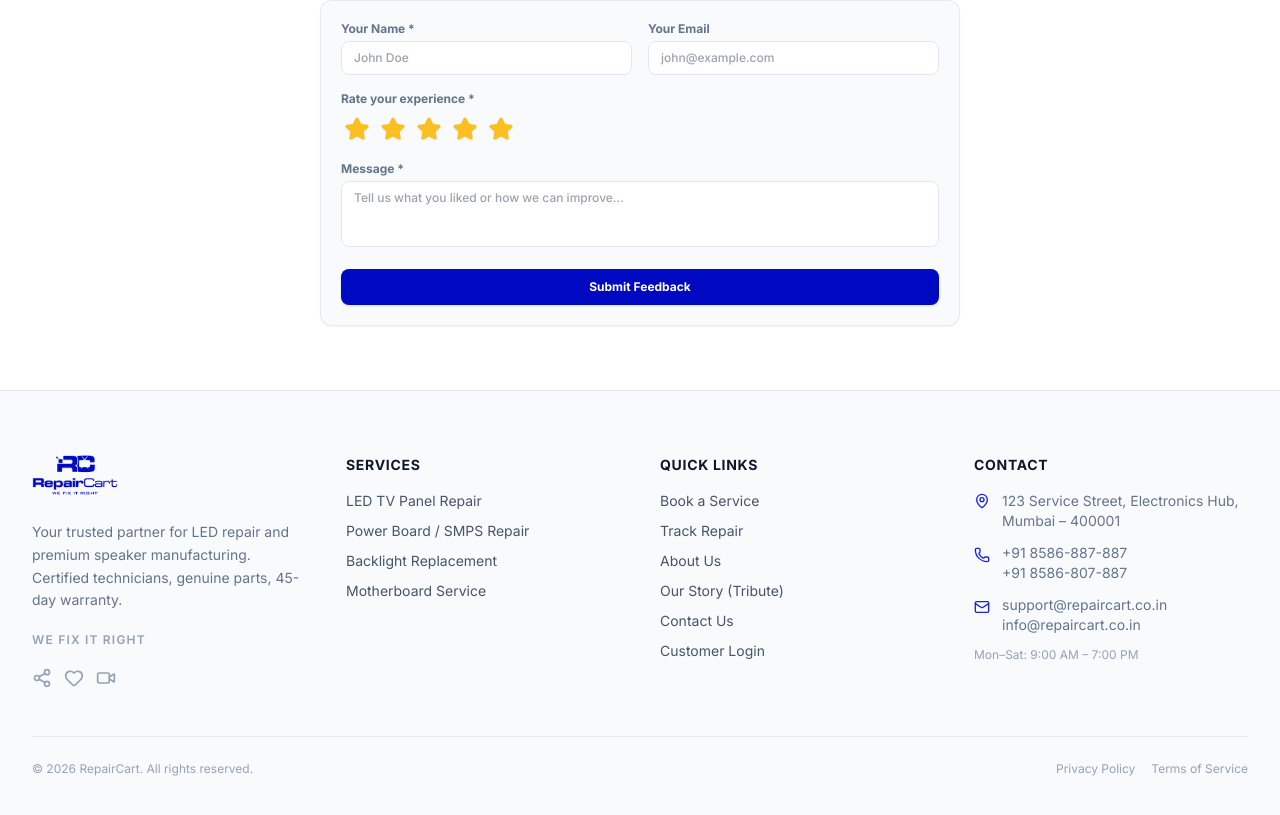
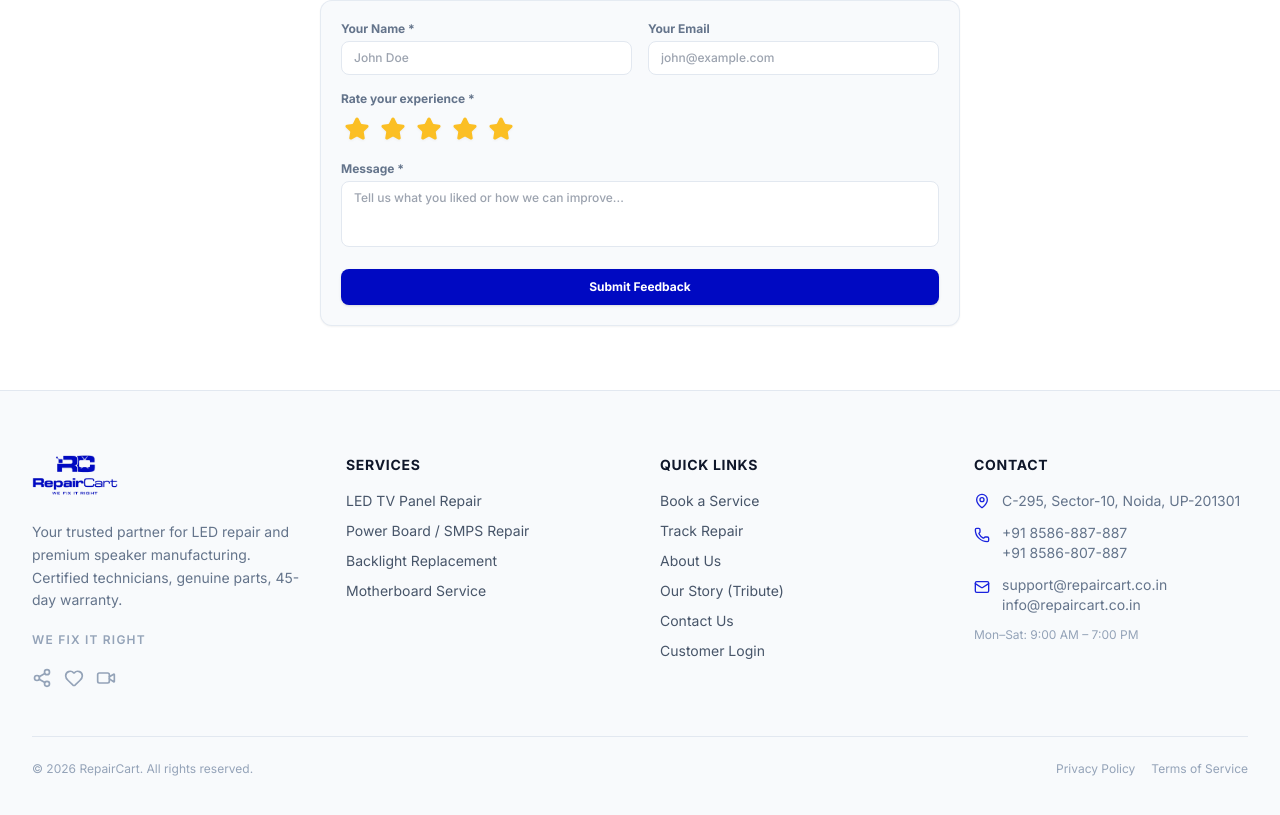
Before and after one commit to pritamkumars5398-lgtm/TV-Repair, a Next.js app in the folder frontend/: page /contact in a window 1280 px wide. Shown: the part 1462-2277 px from the top of the page. Built offline with nearby package versions, Linux system fonts and the light colour scheme; no server answers.

Commit message:
update footer address to Noida

```diff
--- a/frontend/components/layout/Footer.tsx
+++ b/frontend/components/layout/Footer.tsx
@@ -69,7 +69,7 @@ export function Footer() {
             <ul className="space-y-3 text-sm">
               <li className="flex items-start gap-3">
                 <MapPin className="h-4 w-4 mt-0.5 text-primary-500 shrink-0" />
-                <span className="text-slate-500">123 Service Street, Electronics Hub, Mumbai – 400001</span>
+                <span className="text-slate-500">C-295, Sector-10, Noida, UP-201301</span>
               </li>
               <li className="flex items-start gap-3">
                 <Phone className="h-4 w-4 text-primary-500 shrink-0 mt-1" />
```
